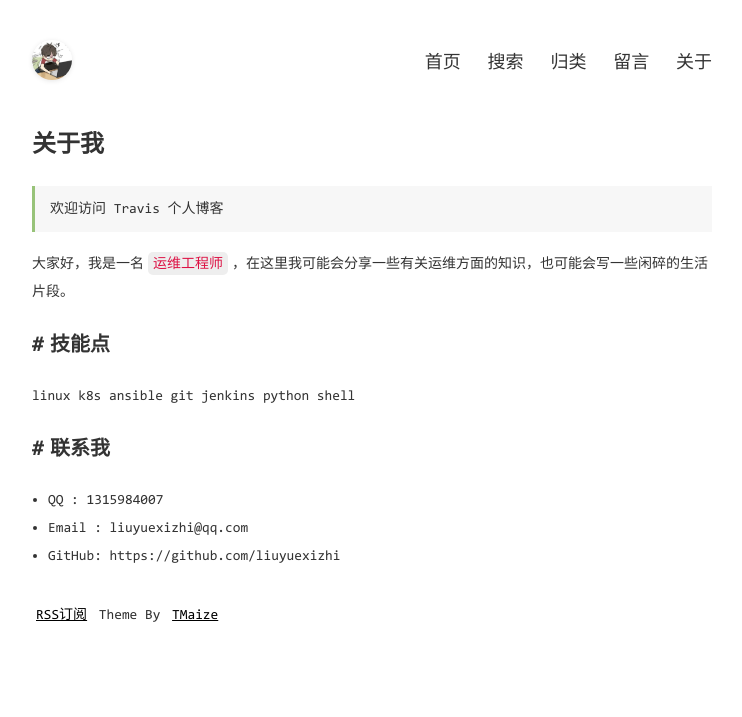
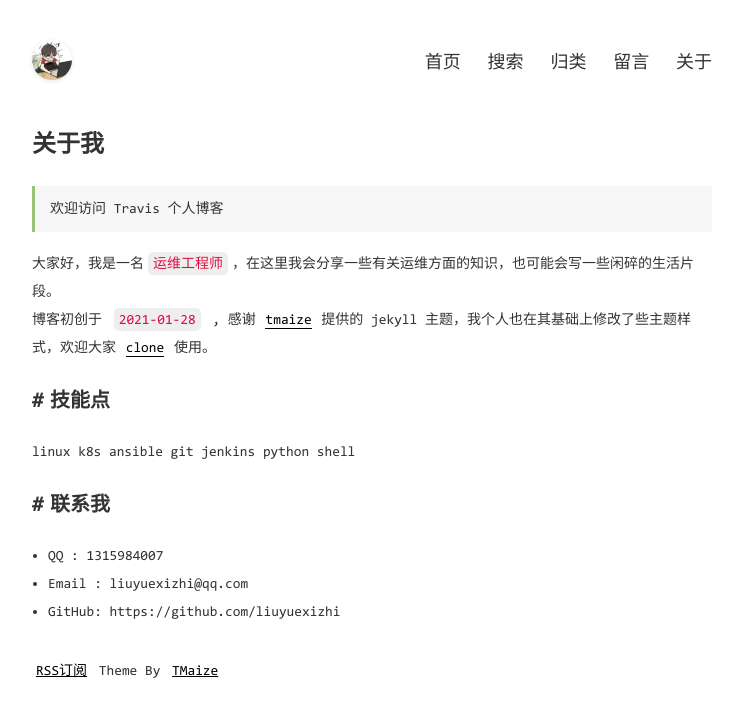
Before and after one commit to liuyuexizhi/liuyuexizhi.github.io, a Jekyll site: the page built from pages/about.md, in a window 1280 px wide. Shown: the top 717 px of the page, without its empty margins (268-1010 px from the left). Built offline with Jekyll 4.4.1, drawn with Linux system fonts in a browser that asks for light colours.

Commit message:
auto push

```diff
--- a/pages/about.md
+++ b/pages/about.md
@@ -4,10 +4,13 @@ title: 关于我
 ---
 > 欢迎访问 Travis 个人博客
 
-大家好，我是一名`运维工程师`，在这里我可能会分享一些有关运维方面的知识，也可能会写一些闲碎的生活片段。
+大家好，我是一名`运维工程师`，在这里我会分享一些有关运维方面的知识，也可能会写一些闲碎的生活片段。
+<br/>
+博客初创于 `2021-01-28` , 感谢 [tmaize](https://github.com/TMaize/tmaize-blog) 提供的 jekyll 主题，我个人也在其基础上修改了些主题样式，欢迎大家 [clone](https://github.com/liuyuexizhi/liuyuexizhi.github.io) 使用。
 
 # 技能点
 linux k8s ansible git jenkins python shell
+
 
 # 联系我
 + QQ    : 1315984007
```
Also changed, not shown: _posts/2021-01-28-git-hook介绍.md (+1 -1 lines).
